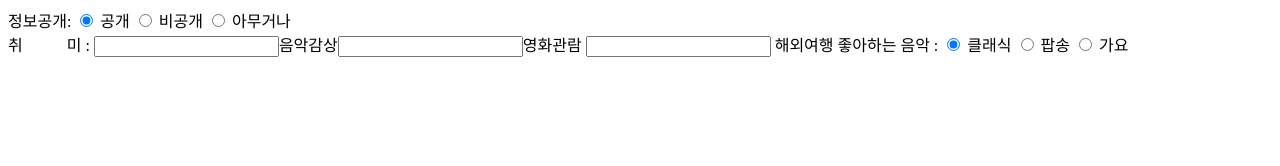
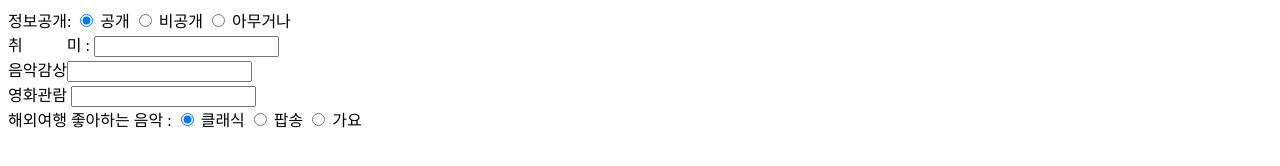
Before and after one commit to ky1ekang/TEST, a plain HTML site: page radio.html in a window 1280 px wide. Drawn offline with Linux system fonts and the light colour scheme.

Commit message:
Update radio.html

```diff
--- a/radio.html
+++ b/radio.html
@@ -9,7 +9,7 @@
         <input type='radio' name=group value=notopen > 비공개
         <input type='radio' name=group value=nothing > 아무거나 <br>
 
-취 &nbsp; &nbsp; &nbsp; &nbsp; &nbsp; 미 : <input type="chrckbox">음악감상<input type="chrckbox">영화관람 <input type="chrckbox"> 해외여행
+취 &nbsp; &nbsp; &nbsp; &nbsp; &nbsp; 미 : <input type="chrckbox"><br>음악감상<input type="chrckbox"><br>영화관람 <input type="chrckbox"><br> 해외여행
 
 좋아하는 음악 : <input type='radio' name=group1 value=open checked> 클래식
             <input type='radio' name=group1 value=notopen > 팝송
```
